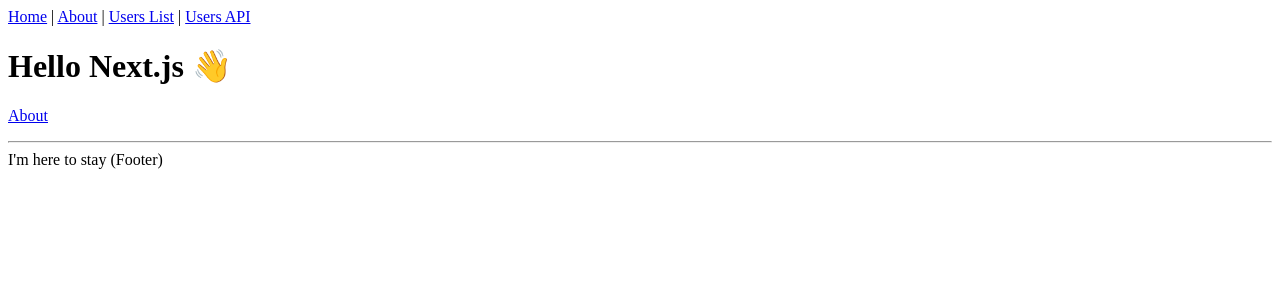
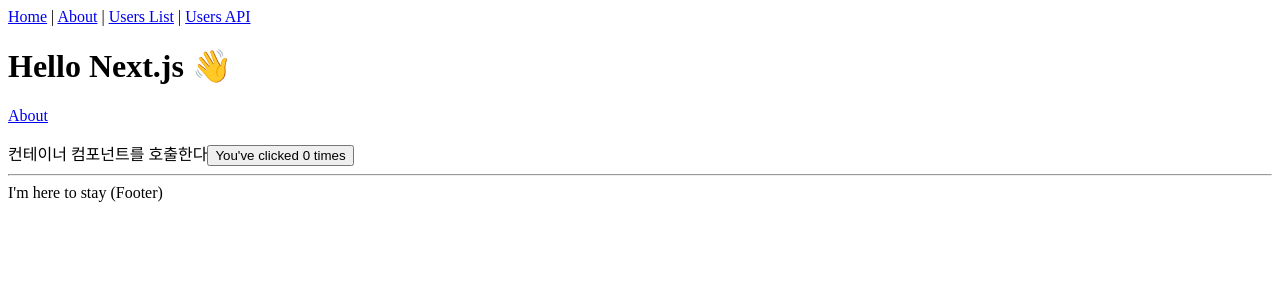
Before and after one commit to SHINDAESUB/Next_sample, a Next.js app: page / in a window 1280 px wide. Shown: the top 300 px of the page. Built offline with nearby package versions, Linux system fonts and the light colour scheme.

Commit message:
feat: 프레젠테이션, 컨테이너 컴포넌트를 구현한다

```diff
--- /dev/null
+++ b/components/Button.tsx
@@ -0,0 +1,25 @@
+import React from "react";
+// import './style.css'
+
+// props로부터 전달된 데이터를 타입 정의
+type ButtonProps = {
+    label: string
+    text: string
+    disabled: boolean
+    onClick: React.MouseEventHandler<HTMLButtonElement>
+};
+
+//라벨과 버튼을 표시하는 컴포넌트
+export const Button = (props: ButtonProps) => {
+    const { label,text,disabled, onClick } = props;
+
+    // props로 전달된 데이터를 기반으로 형태를 구현한다
+    return (
+        <div className="button-container">
+            <span>{label}</span>
+            <button disabled={disabled} onClick={onClick}>
+                {text}
+            </button>
+        </div>
+    )
+}
--- /dev/null
+++ b/components/CountButton.tsx
@@ -0,0 +1,52 @@
+import React, { useCallback, useState } from "react";
+import { Button } from "./Button";
+
+// 팝업을 표시 하기 위한 훅
+const usePopup = () =>{
+
+    //주어진 텍스트를 표시하는 팝업을 표시하는 함수
+    const cb = useCallback((text: string) => {
+        prompt(text)
+    },[])
+
+    return cb;
+}
+
+type CountButtonProps = {
+    label: string
+    maximum: number
+}
+
+// 클릭된 횟수를 표시하는 버튼을 표시하는 컴포넌트
+export const CountButon = (props:CountButtonProps) => {
+    const { label, maximum } = props;
+
+    //얼럿을 표시하기 위한 훅을 사용한다
+    const displayPopup = usePopup();
+
+    //카운터를 저장하는 상태를 정의한다
+    const [count, setCount] = useState(0);
+
+    //버튼이 클릭됐을 때의 작동을 정의한다
+    const onClick = useCallback(() => {
+       // 카운트를 업데이트한다
+       const newCount = count + 1;
+       setCount(newCount);
+
+       if (newCount >= maximum) {
+           //얼럿을 낸다
+           displayPopup(`You've clicked ${newCount} times`);
+       }
+    },[count, maximum]);
+
+    // 상태를 기반으로 표시에 필요한 데이터를 구한다
+    const disabled = count >= maximum;
+    const text= disabled
+        ? 'Can\'t click any more'
+        : `You've clicked ${count} times`
+
+    // 프레젠테이션 컴포넌트를 반환한다
+    return (
+        <Button label={label} text={text} disabled={disabled} onClick={onClick} />
+    )
+}
--- a/pages/index.tsx
+++ b/pages/index.tsx
@@ -1,12 +1,16 @@
 import Link from 'next/link'
 import Layout from '../components/Layout'
+import {CountButon} from "../components/CountButton";
 
+const label: string = '컨테이너 컴포넌트를 호출한다';
+const maximum : number = 10;
 const IndexPage = () => (
   <Layout title="Home | Next.js + TypeScript Example">
     <h1>Hello Next.js 👋</h1>
     <p>
       <Link href="/about">About</Link>
     </p>
+    <CountButon label={label} maximum={maximum}/>
   </Layout>
 )
 
```
